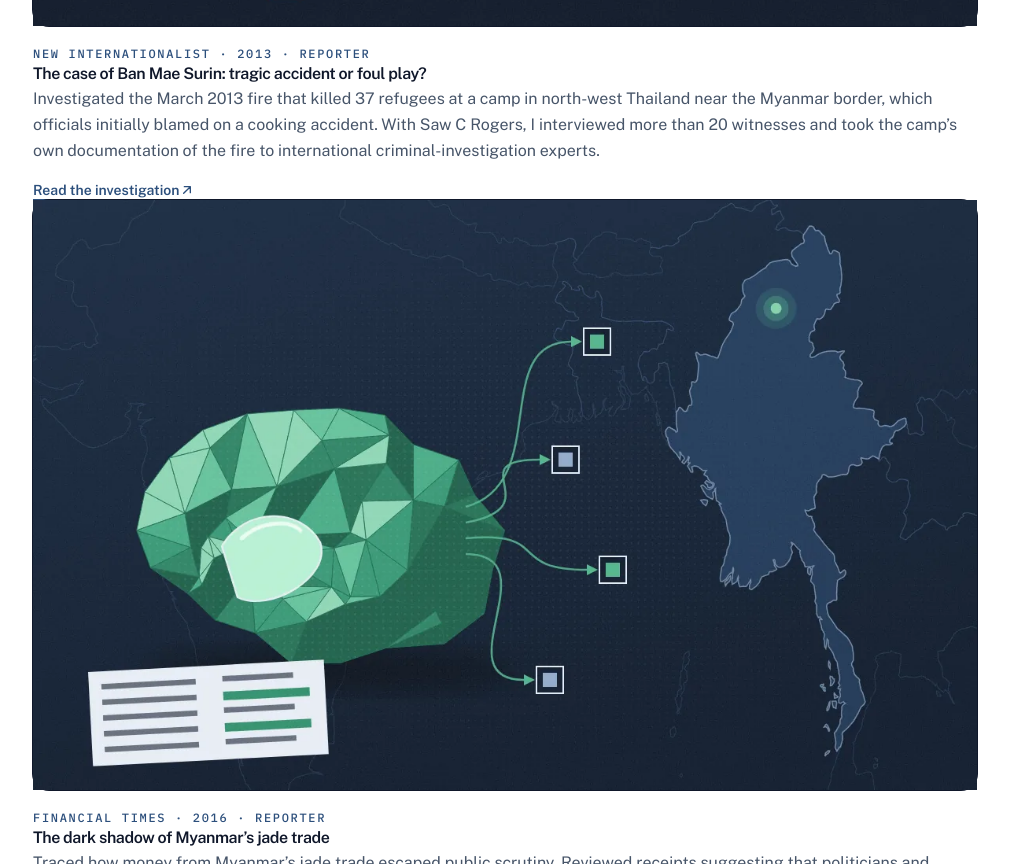
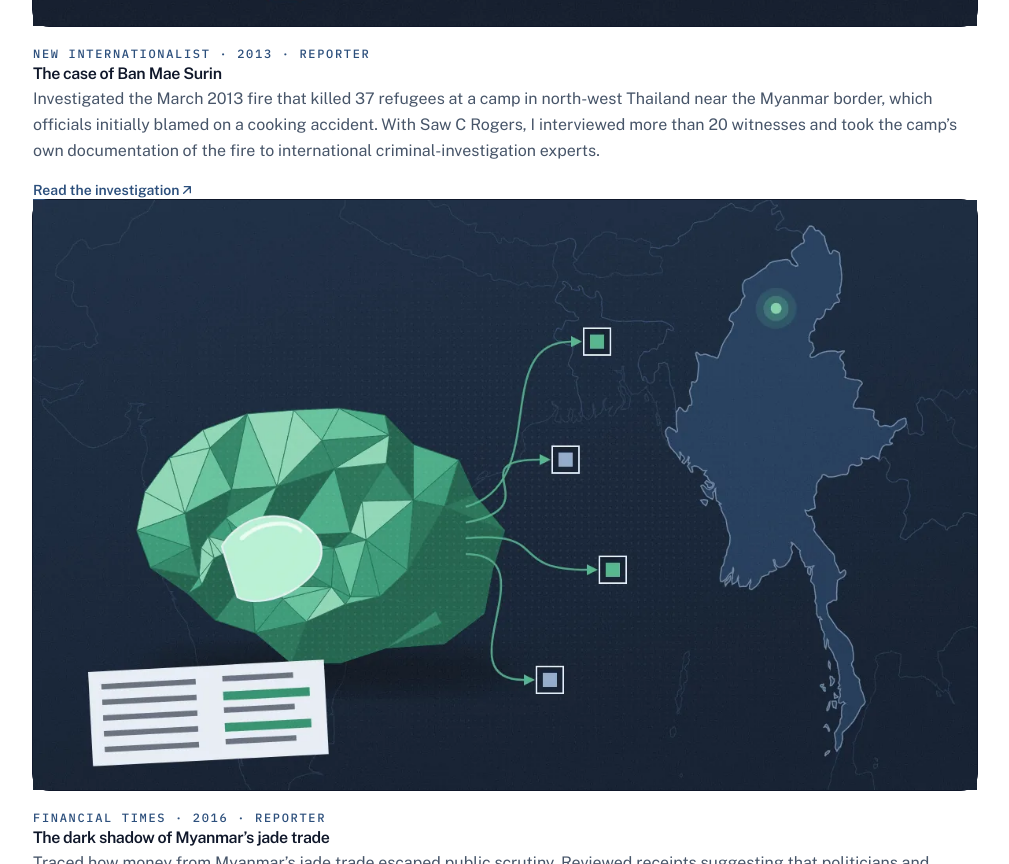
Before and after one commit to danpyesano/danpyesano.github.io, a plain HTML site: page investigations.html in a window 1280 px wide. Shown: the part 2927-3791 px from the top of the page, without its empty margins (135-1144 px from the left). Drawn offline with nearby package versions, Linux system fonts and the light colour scheme.

Commit message:
Update article link and remove subtitle from heading

```diff
--- a/investigations.html
+++ b/investigations.html
@@ -107,7 +107,7 @@
         </a>
         <p class="mt-5 font-mono text-xs uppercase tracking-[0.14em] text-accent">New Internationalist · 2013 · Reporter</p>
         <h2 class="mt-2 text-2xl font-semibold tracking-tight text-balance">
-          <a href="https://newint.org/features/web-exclusive/2013/08/14/the-case-of-ban-mae-surin" class="hover:underline hover:decoration-line hover:underline-offset-4">The case of Ban Mae Surin: tragic accident or foul play?</a>
+          <a href="https://newint.org/features/web-exclusive/2013/08/14/the-case-of-ban-mae-surin" class="hover:underline hover:decoration-line hover:underline-offset-4">The case of Ban Mae Surin</a>
         </h2>
         <p class="mt-3 leading-relaxed text-muted">Investigated the March 2013 fire that killed 37 refugees at a camp in north-west Thailand near the Myanmar border, which officials initially blamed on a cooking accident. With Saw C Rogers, I interviewed more than 20 witnesses and took the camp’s own documentation of the fire to international criminal-investigation experts.</p>
         <a href="https://newint.org/features/web-exclusive/2013/08/14/the-case-of-ban-mae-surin" class="mt-4 inline-flex items-center gap-1.5 self-start text-sm font-semibold text-accent underline decoration-transparent underline-offset-4 hover:decoration-accent">Read the investigation <svg aria-hidden="true" class="size-4" viewBox="0 0 24 24" fill="none" stroke="currentColor" stroke-width="2" stroke-linecap="round" stroke-linejoin="round"><path d="M7 17 17 7M8 7h9v9"/></svg></a>
```
